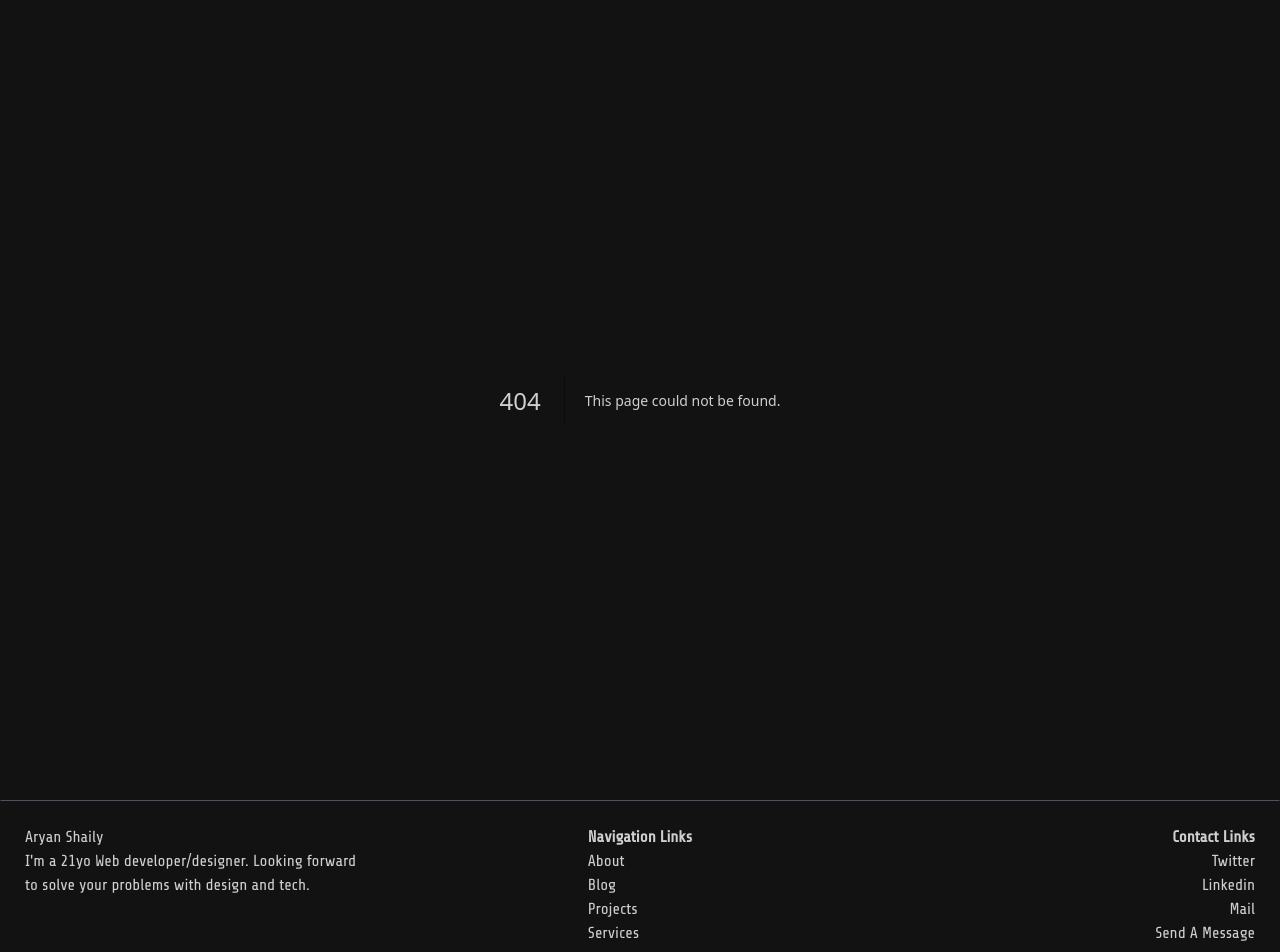
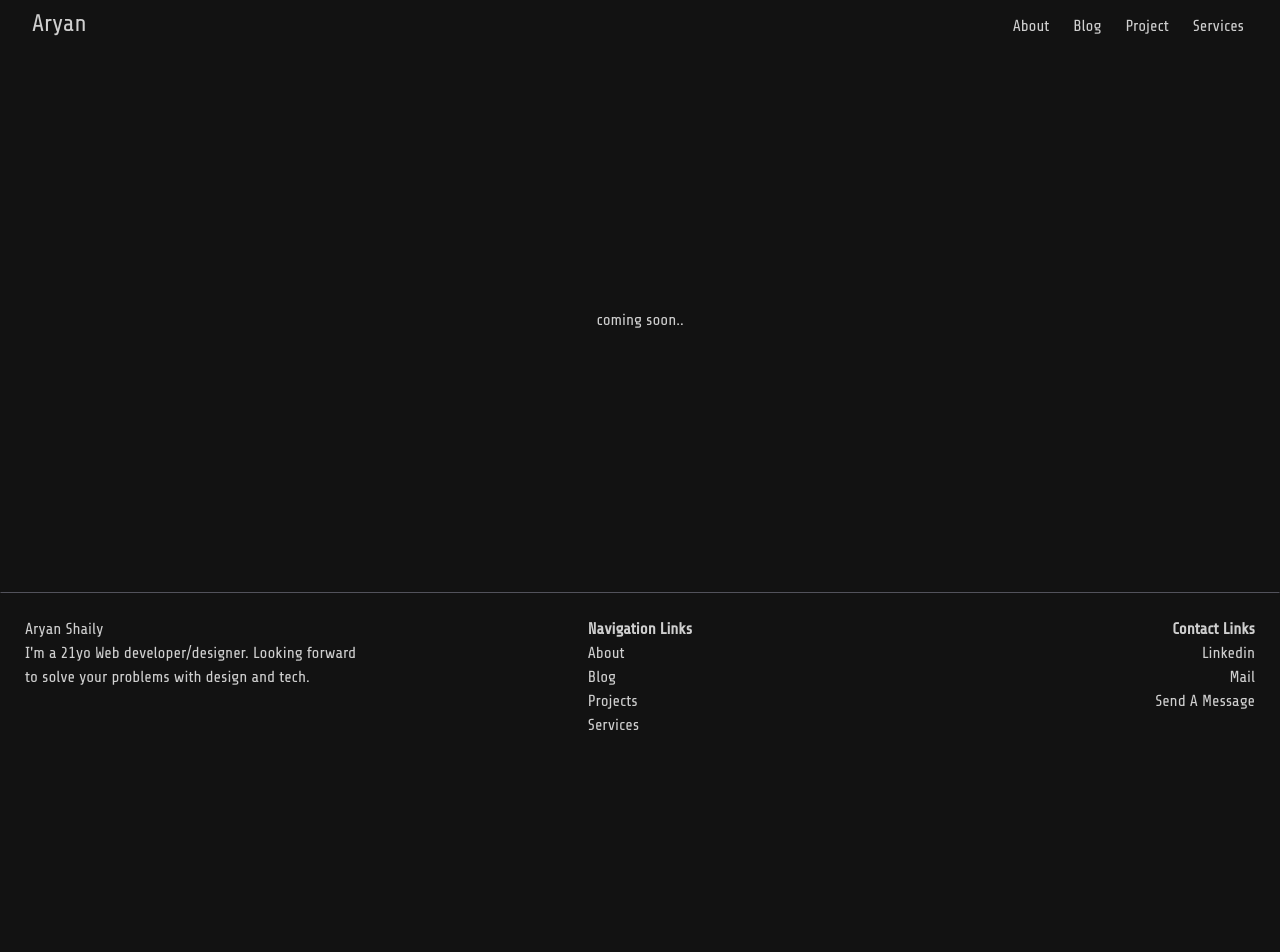
Before and after one commit to light-200/aryan-shaily, a Next.js app: page /blog in a window 1280 px wide. Before the commit this address had no page. Shown: the top 952 px of the page. After the commit the page ends 800 px from the top, so only its background shows below. Built offline with nearby package versions, Linux system fonts and the light colour scheme.

Commit message:
fix/design issues 👷🏾

```diff
--- /dev/null
+++ b/app/blog/layout.tsx
@@ -0,0 +1,30 @@
+import Link from "next/link";
+
+export default function layout({ children }: { children: React.ReactNode }) {
+  return (
+    <>
+      <div className="col-span-2 flex justify-between items-baseline lg:px-8 p-2">
+        <div>
+          <span className="lg:text-2xl text-xl">Aryan</span>
+        </div>
+        <div className="justify-self-end">
+          <ul className="w-fit flex lg:gap-4">
+            <Link href="#about" className="btn-primary">
+              About
+            </Link>
+            <Link href="/blog" className="btn-primary">
+              Blog
+            </Link>
+            <Link href="#project" className="btn-primary">
+              Project
+            </Link>
+            <Link href="#services" className="btn-primary">
+              Services
+            </Link>
+          </ul>
+        </div>
+      </div>
+      {children}
+    </>
+  );
+}
--- /dev/null
+++ b/app/blog/page.tsx
@@ -0,0 +1,9 @@
+import * as React from "react";
+
+export default function Index() {
+  return (
+    <div className="w-full min-h-[68vh] grid place-content-center">
+      coming soon..
+    </div>
+  );
+}
--- a/app/layout.tsx
+++ b/app/layout.tsx
@@ -1,3 +1,4 @@
+import Link from "next/link";
 import "./globals.css";
 import { Share_Tech } from "next/font/google";
 const inter = Share_Tech({
@@ -27,7 +28,7 @@ export default function RootLayout({
         }
       >
         {children}
-        <footer className="grid lg:grid-cols-3 grid-cols-2 p-2 lg:p-6 border-[1px] border-transparent border-t-zinc-600 h-[400px] lg:justify-items-center">
+        <footer className="grid lg:grid-cols-3 grid-cols-2 p-2 lg:p-6 lg:pb-10 pb-4  border-[1px] border-transparent border-t-zinc-600 h-[100%] lg:justify-items-center">
           <div className="lg:col-span-1 col-span-2">
             <h3>Aryan Shaily</h3>
             <p className="lg:w-5/6">
@@ -38,19 +39,20 @@ export default function RootLayout({
           <div>
             <h3 className="font-semibold">Navigation Links</h3>
             <ul className="flex flex-col">
-              <li>About</li>
-              <li>Blog</li>
-              <li>Projects</li>
-              <li>Services</li>
+              <Link href={"#aboutt"}>About</Link>
+              <Link href={"/blog"}>Blog</Link>
+              <Link href={"#project"}>Projects</Link>
+              <Link href={"#services"}>Services</Link>
             </ul>
           </div>
           <div className="justify-self-end text-right">
             <h3 className="font-semibold">Contact Links</h3>
             <ul className="flex flex-col">
-              <li>Twitter</li>
-              <li>Linkedin</li>
-              <li>Mail</li>
-              <li>Send A Message</li>
+              <Link href={"https://www.linkedin.com/in/aryan-shaily/"}>
+                Linkedin
+              </Link>
+              <Link href={"mailto:aryanshaily123@gmail.com"}>Mail</Link>
+              <Link href={"#services"}>Send A Message</Link>
             </ul>
           </div>
         </footer>
--- a/app/page.tsx
+++ b/app/page.tsx
@@ -46,7 +46,7 @@ export default function Index() {
         <Space />
         <div className="row-start-3 col-span-2 w-full grid place-content-center lg:place-content-center p-2">
           <div className="flex lg:gap-4 gap-2 lg:text-4xl text-2xl items-center md:w-[600px] mb-16 justify-between whitespace-nowrap">
-            <span className="lg:pr-3 border-r-2 border-zinc-300 text-xl select-none">
+            <span className="lg:pr-3 border-r-2 border-zinc-300 text-xl select-none pr-2">
               Tech Stack
             </span>
             <FaReact />
@@ -59,7 +59,7 @@ export default function Index() {
         </div>
       </section>
       <section
-        className="min-h-screen w-full p-2 lg:p-6 flex flex-col relative"
+        className="min-h-[80vh] w-full p-2 lg:p-6 flex flex-col relative"
         id="about"
       >
         <div>
@@ -120,7 +120,7 @@ export default function Index() {
         </div>
       </section>
       <section
-        className="grid min-h-screen w-full p-2 lg:p-6 lg:grid-cols-3 grid-rows-[max-content_1fr] gap-4 place-items-center"
+        className="grid min-h-[80vh] w-full p-2 lg:p-6 lg:grid-cols-3 grid-rows-[max-content_1fr] gap-4 place-items-center"
         id="project"
       >
         <div className="lg:col-span-3 w-full h-full">
@@ -168,7 +168,7 @@ export default function Index() {
         </div>
       </section>
       <section
-        className="grid auto-rows-[min-content_1fr] gap-6  lg:grid-cols-[1fr_2fr] grid-cols-1 place-items-center min-h-screen w-full p-2 lg:p-6"
+        className="grid auto-rows-[min-content_1fr] gap-6  lg:grid-cols-[1fr_2fr] grid-cols-1 place-items-center min-h-[80vh] w-full p-2 lg:p-6"
         id="services"
       >
         <div className="lg:col-span-2 w-full">
```
